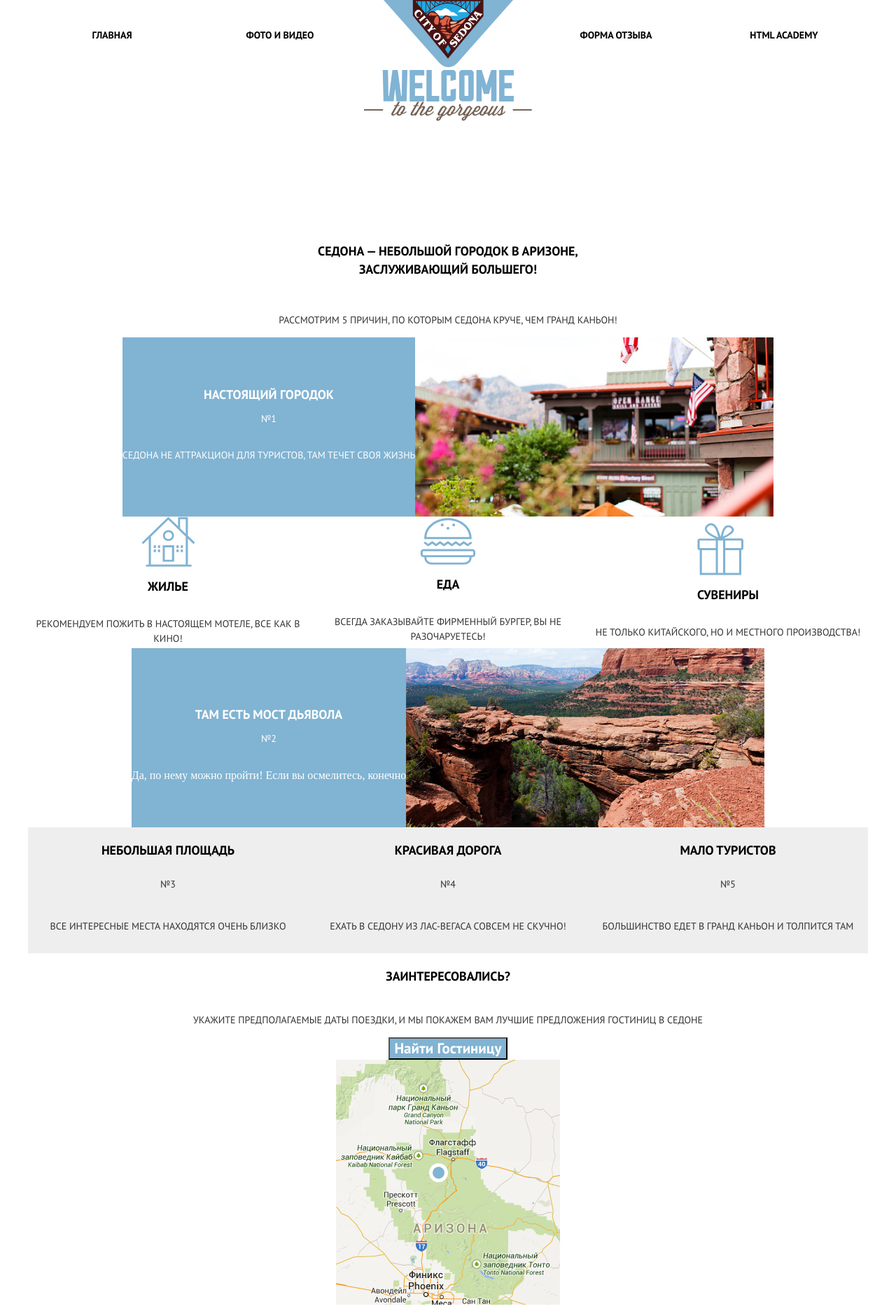
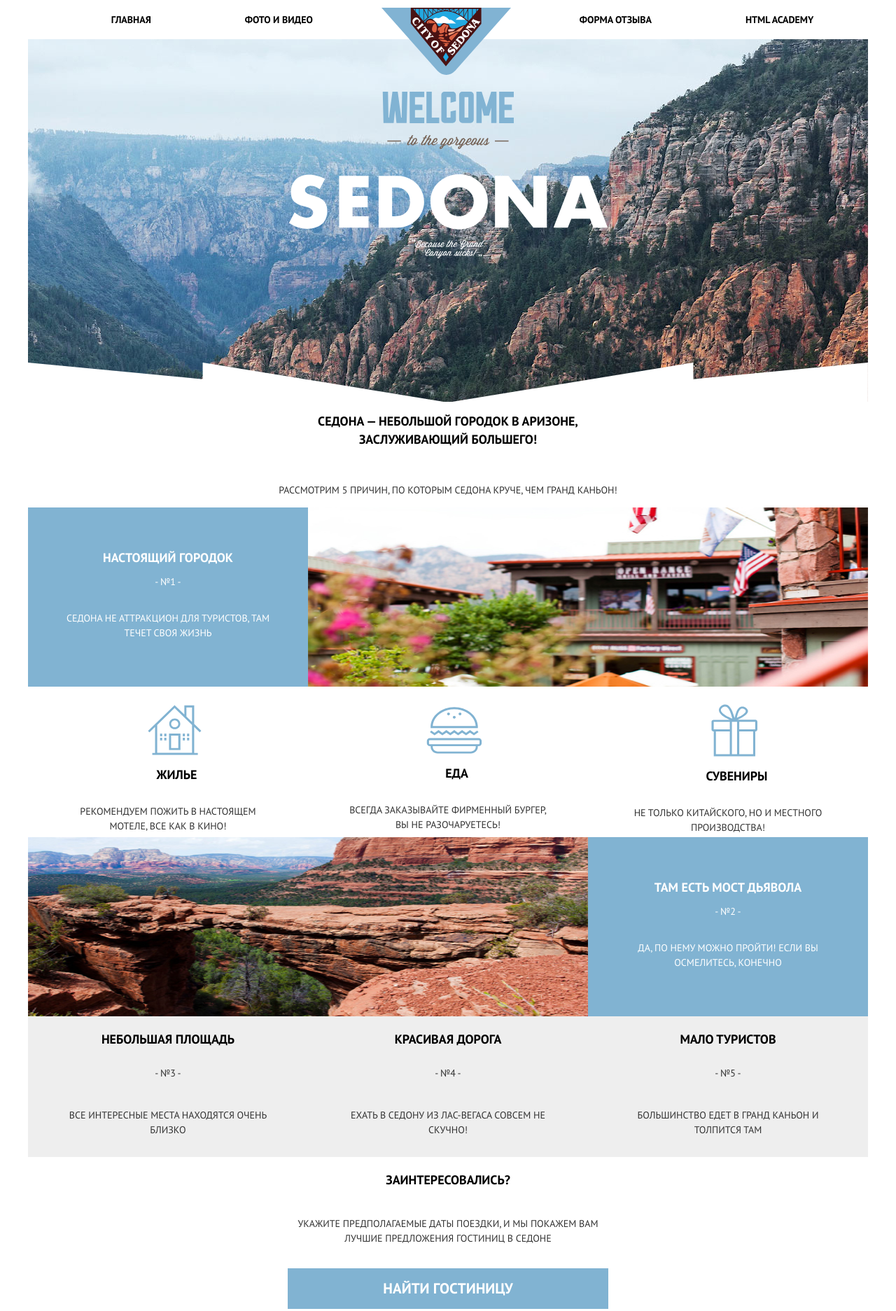
Before and after one commit to htmlacademy-adaptive/2152791-sedona-28, a website: page source/index.html in a window 1280 px wide. Shown: the top 1873 px of the page at 70% size. Drawn offline with nearby package versions, Linux system fonts and the light colour scheme; files that its build step writes are made by us from their sources.

Commit message:
Декоративные элементы index

```diff
--- a/source/index.html
+++ b/source/index.html
@@ -47,6 +47,14 @@
         <img class="intro__wrapper-image" src="./img/to-the-gorgeous.svg" width="256" height="28" alt="В великолепную.">
         <img class="intro__wrapper-image" src="./img/sedona.svg" width="461" height="79" alt="Седону.">
         <img class="intro__wrapper-image" src="./img/canyon-sucks.svg" width="294" height="79" alt="Потому что гранд каньон хуже.">
+        <div class="intro__wrapper-add">
+          <svg width="600" height="57" viewBox="0 0 600 57" fill="none" xmlns="http://www.w3.org/2000/svg">
+            <path d="M249.6 23.7L0 0V57H249.6H600L249.6 0V23.7Z" fill="white"/>
+            </svg>
+            <svg width="600" height="57" viewBox="0 0 600 57" fill="none" xmlns="http://www.w3.org/2000/svg">
+              <path d="M350.4 23.7V0L0 57H350.4H599.9V0L350.4 23.7Z" fill="white"/>
+              </svg>
+        </div>
       </div>
       <div class="intro__container">
         <h1 class="intro__title">Седона — небольшой городок в аризоне, заслуживающий большего!</h1>
@@ -57,7 +65,7 @@
       <div class="advantages__header">
         <div class="advantages__description">
           <h2 class="advantages__title">Настоящий городок</h2>
-          <span class="advantages__number">№1</span>
+          <span class="advantages__number">- №1 -</span>
           <p class="advantages__text">Седона не аттракцион для туристов, там течет своя жизнь</p>
         </div>
         <img class="advantages__image" src="./img/photo-city.jpg" width="512" height="256" alt="Фото города.">
@@ -86,27 +94,27 @@
         </li>
       </ul>
       <div class="devil-bridge">
+        <img class="devil-bridge__image" src="./img/devil-bridge.jpg" width="512" height="256" alt="Мост дьявола.">
         <div class="devil-bridge__description-container">
           <h2 class="devil-bridge__title">Там есть мост дьявола</h2>
-          <span class="devil-bridge__number">№2</span>
-          <p>Да, по нему можно пройти! Если вы осмелитесь, конечно</p>
+          <span class="devil-bridge__number">- №2 -</span>
+          <p class="devil-bridge__description">Да, по нему можно пройти! Если вы осмелитесь, конечно</p>
         </div>
-        <img class="devil-bridge__image" src="./img/devil-bridge.jpg" width="512" height="256" alt="Мост дьявола.">
       </div>
       <ul class="advantages__lower-list">
         <li class="advantages__lower-item">
           <h2 class="advantages__lower-title">Небольшая площадь</h2>
-          <span class="advantages__lower-number">№3</span>
+          <span class="advantages__lower-number">- №3 -</span>
           <p class="advantages__lower-description">Все интересные места находятся очень близко</p>
         </li>
         <li class="advantages__lower-item">
           <h2 class="advantages__lower-title">Красивая дорога</h2>
-          <span class="advantages__lower-number">№4</span>
+          <span class="advantages__lower-number">- №4 -</span>
           <p class="advantages__lower-description">Ехать в СЕДОНУ ИЗ ЛАС-ВЕГАСА совсем не скучно!</p>
         </li>
         <li class="advantages__lower-item">
           <h2 class="advantages__lower-title">Мало туристов</h2>
-          <span class="advantages__lower-number">№5</span>
+          <span class="advantages__lower-number">- №5 -</span>
           <p class="advantages__lower-description">Большинство едет в гранд каньон и толпится там</p>
         </li>
       </ul>
@@ -119,11 +127,9 @@
       </div>
     </section>
     <section class="map">
-      <img class="map__image" src="./img/map-mobile.png" width="320" height="350" alt="Карта Седоны.">
-      <svg class="map__icon" width="27" height="27" viewBox="0 0 27 27" fill="none" xmlns="http://www.w3.org/2000/svg">
-        <path d="M13.5 27C20.9558 27 27 20.9558 27 13.5C27 6.04416 20.9558 0 13.5 0C6.04416 0 0 6.04416 0 13.5C0 20.9558 6.04416 27 13.5 27Z" fill="white"/>
-        <path d="M13.5 21.8996C18.1392 21.8996 21.9 18.1388 21.9 13.4996C21.9 8.86042 18.1392 5.09961 13.5 5.09961C8.86078 5.09961 5.09998 8.86042 5.09998 13.4996C5.09998 18.1388 8.86078 21.8996 13.5 21.8996Z" fill="#81B3D3"/>
-      </svg>
+      <h2 class="visually-hidden">Как до нас добраться?</h2>
+      <iframe class="map-image" src="https://yandex.ru/maps/?azimuth=0.33237127510505154&ll=-111.750488%2C34.889737&mode=poi&poi%5Bpoint%5D=-111.760208%2C34.869494&poi%5Buri%5D=ymapsbm1%3A%2F%2Fgeo%3Fdata%3DCgoyMjQwMjg5OTA3EjpVbml0ZWQgU3RhdGVzIG9mIEFtZXJpY2EsIEFyaXpvbmEsIENvY29uaW5vIENvdW50eSwgU2Vkb25hIgoNOIXfwhVeegtC&tilt=0.28790863149637014&z=12.58" width="766" height="560" allowfullscreen>
+       </iframe>
     </section>
   </main>
   <footer class="main-footer">
--- a/source/less/blocks/advantages.less
+++ b/source/less/blocks/advantages.less
@@ -1,5 +1,5 @@
 .advantages {
- background-color: @white;
+  background-color:@white;
   display: flex;
   flex-direction: column;
   flex-wrap: wrap;
@@ -27,12 +27,20 @@
  }
 
  .advantages__description {
- background-color: @blue;
+  background-color:@blue;
   display: flex;
   flex-wrap: wrap;
   flex-direction: column;
   align-items: center;
   justify-content: center;
+  width: 320px;
+  @media (min-width: @tablet-width) {
+    width: 256px;
+   }
+
+   @media (min-width: @desktop-width) {
+    width: 400px;
+   }
  }
 
  .advantages__title {
@@ -45,6 +53,13 @@
   margin-top: 33px;
   margin-bottom: 11px;
   text-align: center;
+  @media (min-width: @tablet-width) {
+    width: 190px;
+   }
+
+   @media (min-width: @desktop-width) {
+    width: 300px;
+   }
  }
 
  .advantages__number {
@@ -65,6 +80,25 @@
   margin-bottom: 40px;
   text-transform: uppercase;
   text-align: center;
+  width: 284px;
+  @media (min-width: @tablet-width) {
+    width: 190px;
+   }
+
+   @media (min-width: @desktop-width) {
+    width: 300px;
+   }
+ }
+
+ .advantages__image {
+  width: 320px;
+  @media (min-width: @tablet-width) {
+    width: 512px;
+   }
+
+   @media (min-width: @desktop-width) {
+    width: 800px;
+   }
  }
 
  .advantages__upper-list {
@@ -79,6 +113,7 @@
   @media (min-width: @tablet-width) {
     flex-direction: row;
    }
+
    @media (min-width: @desktop-width) {
     flex-direction: row;
    }
@@ -88,18 +123,24 @@
   display: flex;
   flex-wrap: wrap;
   flex-direction: column;
- align-items: center;
+  align-items: flex-start;
+  margin-top: 25px;
   width: 320px;
   @media (min-width: @tablet-width) {
     width: 256px;
+    align-items: center;
    }
+
    @media (min-width: @desktop-width) {
     width: 400px;
+    align-items: center;
    }
   }
 
   .advantages__upper-block {
   display: flex;
+  align-items: center;
+  margin-left: 18px;
   @media (min-width: @tablet-width) {
     flex-direction: column;
    }
@@ -115,10 +156,9 @@
   font-size: 18px;
   line-height: 26px;
   color: @black;
- margin-top: 8;
- margin-bottom: 16px;
   text-transform: uppercase;
   text-align: center;
+  margin-left: 7px;
   }
 
   .advantages__upper-description {
@@ -129,7 +169,20 @@
   color: @gray;
   margin-bottom: 3px;
   text-transform: uppercase;
+  text-align: left;
+  margin-left: 95px;
+  width: 273px;
+  @media (min-width: @tablet-width) {
     text-align: center;
+    margin-left: 0;
+    width: 190px;
+   }
+
+   @media (min-width: @desktop-width) {
+    text-align: center;
+    margin-left: 0;
+    width: 300px;
+   }
   }
 
  .devil-bridge {
@@ -152,6 +205,13 @@ flex-wrap: wrap;
  flex-direction: column;
  align-items: center;
  justify-content: center;
+ @media (min-width: @tablet-width) {
+  width: 256px;
+ }
+
+ @media (min-width: @desktop-width) {
+  width: 400px;
+ }
  }
 
  .devil-bridge__title {
@@ -164,6 +224,13 @@ text-transform: uppercase;
  margin-top: 33px;
  margin-bottom: 11px;
  text-align: center;
+ @media (min-width: @tablet-width) {
+   width: 190px;
+  }
+
+  @media (min-width: @desktop-width) {
+   width: 300px;
+  }
  }
 
  .devil-bridge__number {
@@ -185,6 +252,25 @@ margin-bottom: 17px;
   margin-bottom: 40px;
   text-transform: uppercase;
   text-align: center;
+  width: 284px;
+  @media (min-width: @tablet-width) {
+    width: 190px;
+   }
+
+   @media (min-width: @desktop-width) {
+    width: 300px;
+   }
+ }
+
+ .devil-bridge__image {
+  width: 320px;
+  @media (min-width: @tablet-width) {
+    width: 512px;
+   }
+
+   @media (min-width: @desktop-width) {
+    width: 800px;
+   }
  }
 
  .advantages__lower-list {
@@ -194,7 +280,7 @@ flex-wrap: wrap;
  flex-direction: column;
  justify-content: center;
  align-items: center;
-background-color: @white-gray;
+ background-color: #eeeeee;
  margin: 0;
  padding: 0;
  @media (min-width: @tablet-width) {
@@ -215,6 +301,7 @@ width: 320px;
  @media (min-width: @tablet-width) {
   width: 256px;
  }
+
  @media (min-width: @desktop-width) {
   width: 400px;
  }
@@ -230,6 +317,13 @@ margin-bottom: 25px;
  margin-top: 20px;
  text-transform: uppercase;
  text-align: center;
+ @media (min-width: @tablet-width) {
+  width: 190px;
+ }
+
+ @media (min-width: @desktop-width) {
+  width: 300px;
+ }
  }
 
  .advantages__lower-number {
@@ -250,4 +344,12 @@ margin-bottom: 25px;
    margin-bottom: 28px;
    text-transform: uppercase;
    text-align: center;
+   width: 268px;
+   @media (min-width: @tablet-width) {
+     width: 190px;
     }
+
+    @media (min-width: @desktop-width) {
+     width: 300px;
+    }
+ }
--- a/source/less/blocks/button.less
+++ b/source/less/blocks/button.less
@@ -9,4 +9,16 @@
  flex-wrap: wrap;
  justify-content: center;
  align-items: center;
+ border: none;
+ width: 284px;
+ min-height: 58px;
+ text-transform: uppercase;
+ cursor: pointer;
+ @media (min-width: @tablet-width) {
+  width: 458px;
+ }
+
+ @media (min-width: @desktop-width) {
+  width: 458px;
+ }
 }
--- a/source/less/blocks/intro.less
+++ b/source/less/blocks/intro.less
@@ -14,10 +14,23 @@
 
 .intro__wrapper {
 background-color: @white;
+position: relative;
 display: flex;
 flex-wrap: wrap;
 flex-direction: column;
 align-items: center;
+background-image: url("../img/background-image.jpg");
+width: 320px;
+min-height: 389px;
+@media (min-width: @tablet-width) {
+  width: 768px;
+  min-height: 518px;
+ }
+
+ @media (min-width: @desktop-width) {
+  width: 1200px;
+  min-height: 518px;
+ }
 }
 
 .intro__container {
@@ -25,6 +38,80 @@ align-items: center;
  flex-wrap: wrap;
  flex-direction: column;
  align-items: center;
+}
+
+.intro__wrapper-image:first-child {
+  margin-top: 75px;
+  width: 115px;
+  height: 27px;
+  @media (min-width: @tablet-width) {
+    width: 188px;
+    height: 45px;
+   }
+
+   @media (min-width: @desktop-width) {
+    width: 188px;
+    height: 45px;
+   }
+}
+
+.intro__wrapper-image:nth-child(2n) {
+  margin-top: 13px;
+  width: 106px;
+  height: 17px;
+  @media (min-width: @tablet-width) {
+    width: 174px;
+    height: 28px;
+   }
+
+   @media (min-width: @desktop-width) {
+    width: 174px;
+    height: 28px;
+   }
+}
+
+.intro__wrapper-image:nth-child(3n) {
+  margin-top: 31px;
+  width: 282px;
+  height: 48px;
+  @media (min-width: @tablet-width) {
+    width: 461px;
+    height: 80px;
+   }
+
+   @media (min-width: @desktop-width) {
+    width: 461px;
+    height: 80px;
+   }
+}
+
+.intro__wrapper-image:last-child {
+  margin-top: 37px;
+  width: 173px;
+  height: 45px;
+  @media (min-width: @tablet-width) {
+    width: 282px;
+    height: 75px;
+   }
+
+   @media (min-width: @desktop-width) {
+    width: 282px;
+    height: 75px;
+   }
+}
+
+.intro__wrapper-add {
+  display: flex;
+  z-index: 1;
+  position: absolute;
+  bottom: -1px;
+  @media (min-width: @tablet-width) {
+    bottom: -1x;
+   }
+
+   @media (min-width: @desktop-width) {
+    bottom: -1px;
+   }
 }
 
 .intro__title {
--- a/source/less/blocks/main-header.less
+++ b/source/less/blocks/main-header.less
@@ -1,7 +1,7 @@
 .main-header {
   min-height: 56px;
   background-color: @white;
- color: @black;
+  color: black;
   min-width: 320;
   @media (min-width: @tablet-width) {
     width: 768px;
@@ -12,10 +12,29 @@
    }
  }
 
+ .main-nav {
+  display: flex;
+  justify-content: center;
+  align-items: center;
+  height: 56px;
+ }
+
+ .main-header__logo-image {
+  position: relative;
+  top: 11px;
+  z-index: 1;
+ }
+
  .main-nav__toggle {
   width: 23px;
   height: 22px;
   cursor: pointer;
+  border: none;
+  background-color: @white;
+  display: flex;
+  justify-content: center;
+  align-items: center;
+  padding: 0;
   @media (min-width: @tablet-width) {
     display: none;
    }
@@ -26,22 +45,35 @@
  }
 
  .main-nav__wrapper {
- @media (min-width: @tablet-width) {
   display: flex;
   justify-content: space-between;
+  height: 56px;
+ }
+
+ .main-nav__toggle-closed {
+  background-color: @blue;
+  width: 23px;
+  height: 23px;
+  display: none;
+  align-items: center;
+  justify-content: center;
+  padding: 0;
+  cursor: pointer;
+  border: none;
+  position: absolute;
+  top: 22px;
+  right: 15px;
+  @media (min-width: @tablet-width) {
+    display: none;
    }
 
    @media (min-width: @desktop-width) {
-  display: flex;
- justify-content: space-between;
+    display: none;
    }
  }
 
  .main-nav__list {
   display: none;
-}
-
-.main-nav__list {
   @media (min-width: @tablet-width) {
     list-style-type: none;
  margin: 0;
@@ -49,8 +81,10 @@
  display: flex;
  flex-wrap: wrap;
  align-items: center;
+ flex-grow: 1;
  justify-content: space-between;
    }
+
    @media (min-width: @desktop-width) {
     list-style-type: none;
  margin: 0;
@@ -58,24 +92,48 @@
  display: flex;
  flex-wrap: wrap;
  align-items: center;
+ flex-grow: 1;
  justify-content: space-between;
    }
  }
 
-.main-nav__item {
+ .main-nav__list:first-child {
   @media (min-width: @tablet-width) {
-    display: flex;
-    justify-content: center;
-    align-items: center;
-    width: 150px;
-   }
-   @media (min-width: @desktop-width) {
-    display: flex;
-    justify-content: center;
-    align-items: center;
-    width: 240px;
+    margin-left: 50px;
    }
 
+   @media (min-width: @desktop-width) {
+    margin-left: 91px;
+ margin-right: 98px;
+   }
+ }
+
+ .main-nav__list:last-child {
+  @media (min-width: @tablet-width) {
+    margin-right: 50px;
+   }
+
+   @media (min-width: @desktop-width) {
+    margin-right: 50px;
+ margin-left: 98px;
+   }
+ }
+
+ .main-nav__item {
+  display: flex;
+  align-items: center;
+  justify-content: center;
+  height: 55px;
+ }
+
+ .main-nav__item:nth-child(odd) {
+  @media (min-width: @tablet-width) {
+    margin-right: 36px;
+   }
+
+   @media (min-width: @desktop-width) {
+    margin-right: 134px;
+   }
  }
 
  .main-nav__link {
@@ -83,8 +141,9 @@
   font-weight: 700;
   font-size: 14px;
   line-height: 21px;
- color: @black;
+  color: black;
   text-transform: uppercase;
   text-decoration: none;
   cursor: pointer;
+  position: relative;
  }
--- a/source/less/blocks/map.less
+++ b/source/less/blocks/map.less
@@ -3,7 +3,7 @@
  justify-content: center;
  background-color: @white;
  min-width: 320px;
- position: relative;
+ margin-top: 55px;
  @media (min-width: @tablet-width) {
   width: 768px;
  }
@@ -13,8 +13,15 @@
  }
 }
 
-.map__icon {
- position: absolute;
- right: 50%;
- bottom: 50%;
+.map-image {
+ width: 320px;
+ border: none;
+ display: block;
+ @media (min-width: @tablet-width) {
+  width: 768px;
+ }
+
+ @media (min-width: @desktop-width) {
+  width: 1200px;
+ }
 }
--- a/source/less/blocks/page.less
+++ b/source/less/blocks/page.less
@@ -3,7 +3,7 @@
 }
 
 .page__body {
- min-width: 320px;
+ width: 320px;
  min-height: 100%;
  margin: 0 auto;
  @media (min-width: @tablet-width) {
--- a/source/less/blocks/search-hotel.less
+++ b/source/less/blocks/search-hotel.less
@@ -36,4 +36,14 @@ background-color: @white;
  line-height: 21px;
  color: @gray;
  text-transform: uppercase;
+ text-align: center;
+ margin-bottom: 32px;
+ width: 262px;
+ @media (min-width: @tablet-width) {
+  width: 435px;
+ }
+
+ @media (min-width: @desktop-width) {
+  width: 435px;
+ }
 }
```
Also changed, not shown: source/less/blocks/main-footer.less (+23 -0 lines). Lines whose indentation alone changed are shown as unchanged.
